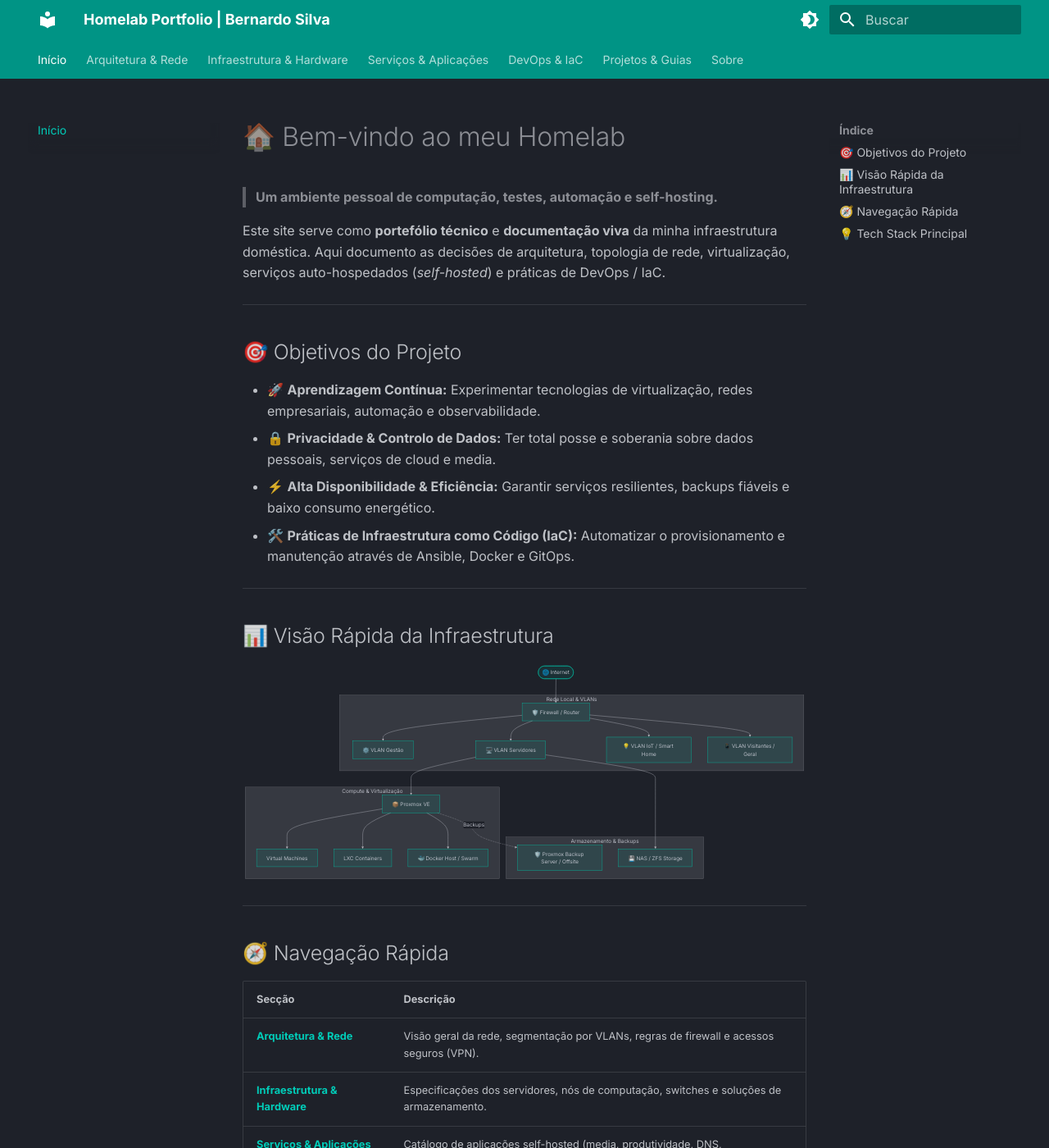
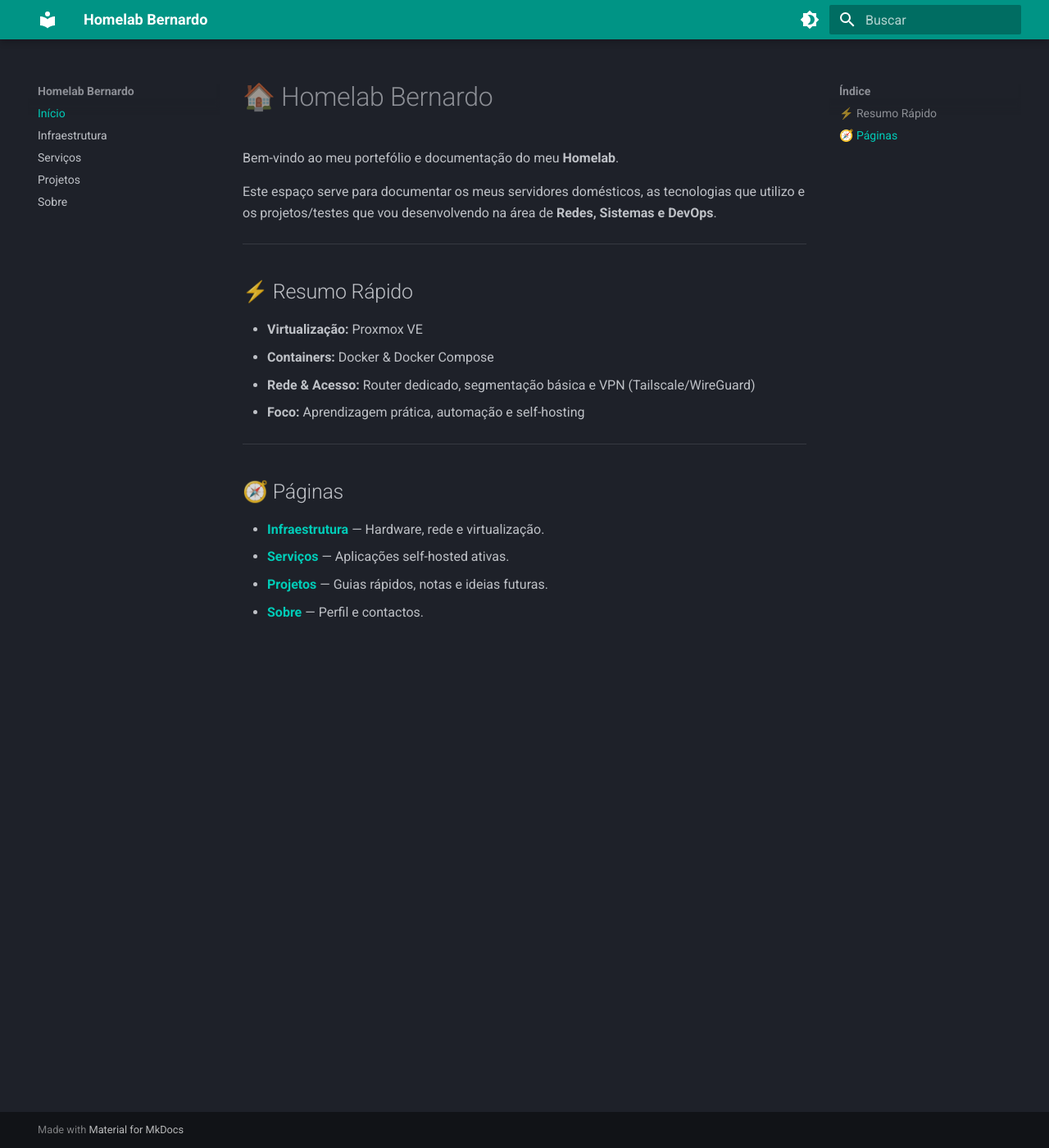
Before and after one commit to Bernard0S2003/homelab-site, an MkDocs documentation site: the page built from docs/index.md, in a window 1280 px wide and 1400 px high. Shown: the whole window at 82% size. Built offline with MkDocs 1.6.1 and Material for MkDocs 9.7.7, drawn with Linux system fonts in a browser that asks for light colours; some of the changed text lies outside the part shown.

Commit message:
refactor: simplificar estrutura do site para 5 paginas essenciais

````diff
--- a/docs/index.md
+++ b/docs/index.md
@@ -1,64 +1,23 @@
-# 🏠 Bem-vindo ao meu Homelab
+# 🏠 Homelab Bernardo
 
-> **Um ambiente pessoal de computação, testes, automação e self-hosting.**
+Bem-vindo ao meu portefólio e documentação do meu **Homelab**.
 
-Este site serve como **portefólio técnico** e **documentação viva** da minha infraestrutura doméstica. Aqui documento as decisões de arquitetura, topologia de rede, virtualização, serviços auto-hospedados (*self-hosted*) e práticas de DevOps / IaC.
+Este espaço serve para documentar os meus servidores domésticos, as tecnologias que utilizo e os projetos/testes que vou desenvolvendo na área de **Redes, Sistemas e DevOps**.
 
 ---
 
-## 🎯 Objetivos do Projeto
+## ⚡ Resumo Rápido
 
-- 🚀 **Aprendizagem Contínua:** Experimentar tecnologias de virtualização, redes empresariais, automação e observabilidade.
-- 🔒 **Privacidade & Controlo de Dados:** Ter total posse e soberania sobre dados pessoais, serviços de cloud e media.
-- ⚡ **Alta Disponibilidade & Eficiência:** Garantir serviços resilientes, backups fiáveis e baixo consumo energético.
-- 🛠️ **Práticas de Infraestrutura como Código (IaC):** Automatizar o provisionamento e manutenção através de Ansible, Docker e GitOps.
+- **Virtualização:** Proxmox VE
+- **Containers:** Docker & Docker Compose
+- **Rede & Acesso:** Router dedicado, segmentação básica e VPN (Tailscale/WireGuard)
+- **Foco:** Aprendizagem prática, automação e self-hosting
 
 ---
 
-## 📊 Visão Rápida da Infraestrutura
+## 🧭 Páginas
 
-```mermaid
-graph TD
-    Internet([🌐 Internet]) --> Router[🛡️ Firewall / Router]
-
-    subgraph LAN ["Rede Local & VLANs"]
-        Router --> VLAN_MGMT[⚙️ VLAN Gestão]
-        Router --> VLAN_SRV[🖥️ VLAN Servidores]
-        Router --> VLAN_IOT[💡 VLAN IoT / Smart Home]
-        Router --> VLAN_GUEST[📱 VLAN Visitantes / Geral]
-    end
-
-    subgraph Compute ["Compute & Virtualização"]
-        VLAN_SRV --> Proxmox[📦 Proxmox VE]
-        Proxmox --> VMs[Virtual Machines]
-        Proxmox --> LXCs[LXC Containers]
-        Proxmox --> Docker[🐳 Docker Host / Swarm]
-    end
-
-    subgraph Storage ["Armazenamento & Backups"]
-        VLAN_SRV --> NAS[💾 NAS / ZFS Storage]
-        Proxmox -.->|Backups| PBS[🛡️ Proxmox Backup Server / Offsite]
-    end
-```
-
----
-
-## 🧭 Navegação Rápida
-
-| Secção | Descrição |
-| :--- | :--- |
-| [**Arquitetura & Rede**](arquitetura/geral.md) | Visão geral da rede, segmentação por VLANs, regras de firewall e acessos seguros (VPN). |
-| [**Infraestrutura & Hardware**](infraestrutura/hardware.md) | Especificações dos servidores, nós de computação, switches e soluções de armazenamento. |
-| [**Serviços & Aplicações**](servicos/catalogo.md) | Catálogo de aplicações self-hosted (media, produtividade, DNS, autenticação). |
-| [**DevOps & IaC**](devops/iac.md) | Playbooks de Ansible, automação com Docker Compose / Terraform e pipelines CI/CD. |
-| [**Projetos & Guias**](projetos/guias.md) | Tutoriais passo-a-passo, runbooks de recuperação e registo de melhorias. |
-
----
-
-## 💡 Tech Stack Principal
-
-- **Virtualização:** Proxmox VE / LXC / KVM
-- **Contentorização:** Docker & Docker Compose
-- **Redes & VPN:** WireGuard / Tailscale, Nginx Proxy Manager / Traefik, AdGuard Home / Pi-hole
-- **Observabilidade:** Prometheus, Grafana, Uptime Kuma
-- **Automação:** Ansible, GitHub Actions, Bash scripts
+- [**Infraestrutura**](infraestrutura.md) — Hardware, rede e virtualização.
+- [**Serviços**](servicos.md) — Aplicações self-hosted ativas.
+- [**Projetos**](projetos.md) — Guias rápidos, notas e ideias futuras.
+- [**Sobre**](sobre.md) — Perfil e contactos.
--- a/mkdocs.yml
+++ b/mkdocs.yml
@@ -1,90 +1,40 @@
-site_name: Homelab Portfolio | Bernardo Silva
-site_description: Documentação técnica, arquitetura e portefólio do meu Homelab pessoal.
+site_name: Homelab Bernardo
+site_description: Documentação simples e portefólio do meu Homelab
 site_author: Bernardo Silva
 
 theme:
   name: material
   language: pt
-  features:
-    - navigation.tabs
-    - navigation.sections
-    - navigation.expand
-    - navigation.top
-    - navigation.instant
-    - navigation.tracking
-    - search.suggest
-    - search.highlight
-    - search.share
-    - content.code.copy
-    - content.code.annotate
   palette:
-    # Modo escuro (padrão)
     - scheme: slate
       primary: teal
       accent: teal
       toggle:
         icon: material/brightness-4
         name: Mudar para tema claro
-    # Modo claro
     - scheme: default
       primary: teal
       accent: teal
       toggle:
         icon: material/brightness-7
         name: Mudar para tema escuro
-  font:
-    text: Inter
-    code: JetBrains Mono
-  icon:
-    repo: fontawesome/brands/github
+  features:
+    - navigation.top
+    - search.suggest
+    - content.code.copy
 
 markdown_extensions:
   - admonition
   - pymdownx.details
-  - pymdownx.superfences:
-      custom_fences:
-        - name: mermaid
-          class: mermaid
-          format: !!python/name:pymdownx.superfences.fence_code_format
-  - pymdownx.highlight:
-      anchor_linenums: true
-      line_spans: __span
-      pygments_lang_class: true
-  - pymdownx.inlinehilite
-  - pymdownx.snippets
-  - pymdownx.tabbed:
-      alternate_style: true
-  - pymdownx.tasklist:
-      custom_checkbox: true
-  - pymdownx.emoji:
-      emoji_index: !!python/name:material.extensions.emoji.twemoji
-      emoji_generator: !!python/name:material.extensions.emoji.to_svg
-  - attr_list
-  - md_in_html
+  - pymdownx.superfences
+  - pymdownx.highlight
   - tables
-  - toc:
-      permalink: true
 
 docs_dir: docs
 
 nav:
   - Início: index.md
-  - Arquitetura & Rede:
-      - Visão Geral: arquitetura/geral.md
-      - Topologia de Rede & VLANs: arquitetura/rede.md
-      - Segurança & Acessos: arquitetura/seguranca.md
-  - Infraestrutura & Hardware:
-      - Servidores & Hardware: infraestrutura/hardware.md
-      - Virtualização (Proxmox/Docker): infraestrutura/virtualizacao.md
-      - Storage & Backups: infraestrutura/storage-backup.md
-  - Serviços & Aplicações:
-      - Catálogo de Serviços: servicos/catalogo.md
-      - Monitorização & Observabilidade: servicos/monitorizacao.md
-      - Automação & Casa Inteligente: servicos/automacao.md
-  - DevOps & IaC:
-      - Ansible & Terraform: devops/iac.md
-      - CI/CD & GitOps: devops/cicd.md
-  - Projetos & Guias:
-      - Guias Passo-a-Passo: projetos/guias.md
-      - Roadmap & Melhorias: projetos/roadmap.md
+  - Infraestrutura: infraestrutura.md
+  - Serviços: servicos.md
+  - Projetos: projetos.md
   - Sobre: sobre.md
````
Also changed, not shown: docs/arquitetura/geral.md (deleted, +0 -49 lines), docs/arquitetura/rede.md (deleted, +0 -44 lines), docs/arquitetura/seguranca.md (deleted, +0 -23 lines), docs/devops/cicd.md (deleted, +0 -14 lines), docs/devops/iac.md (deleted, +0 -32 lines), docs/infraestrutura.md (added, +21 -0 lines), docs/infraestrutura/hardware.md (deleted, +0 -33 lines), docs/infraestrutura/storage-backup.md (deleted, +0 -34 lines), docs/infraestrutura/virtualizacao.md (deleted, +0 -44 lines), docs/projetos.md (added, +17 -0 lines), docs/projetos/guias.md (deleted, +0 -20 lines), docs/projetos/roadmap.md (deleted, +0 -18 lines), docs/servicos.md (added, +20 -0 lines), docs/servicos/automacao.md (deleted, +0 -19 lines), 3 more files.
